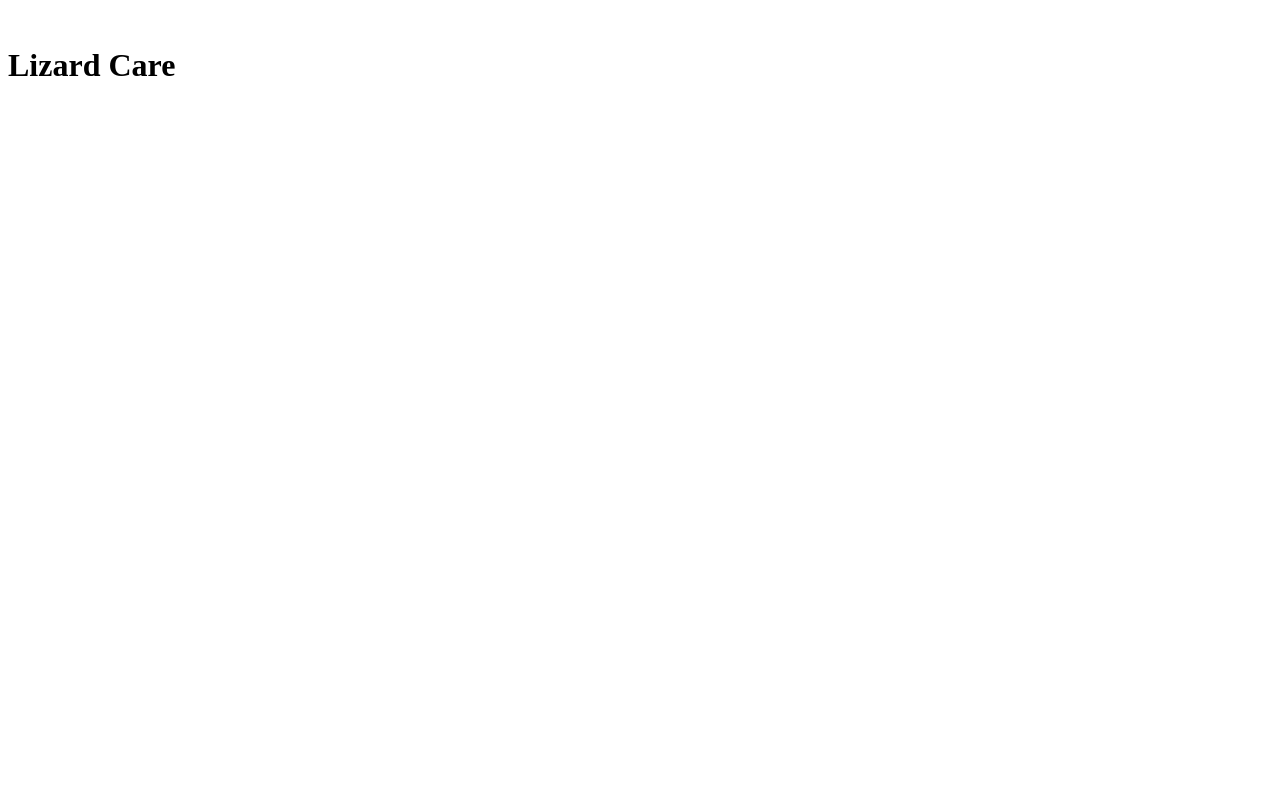
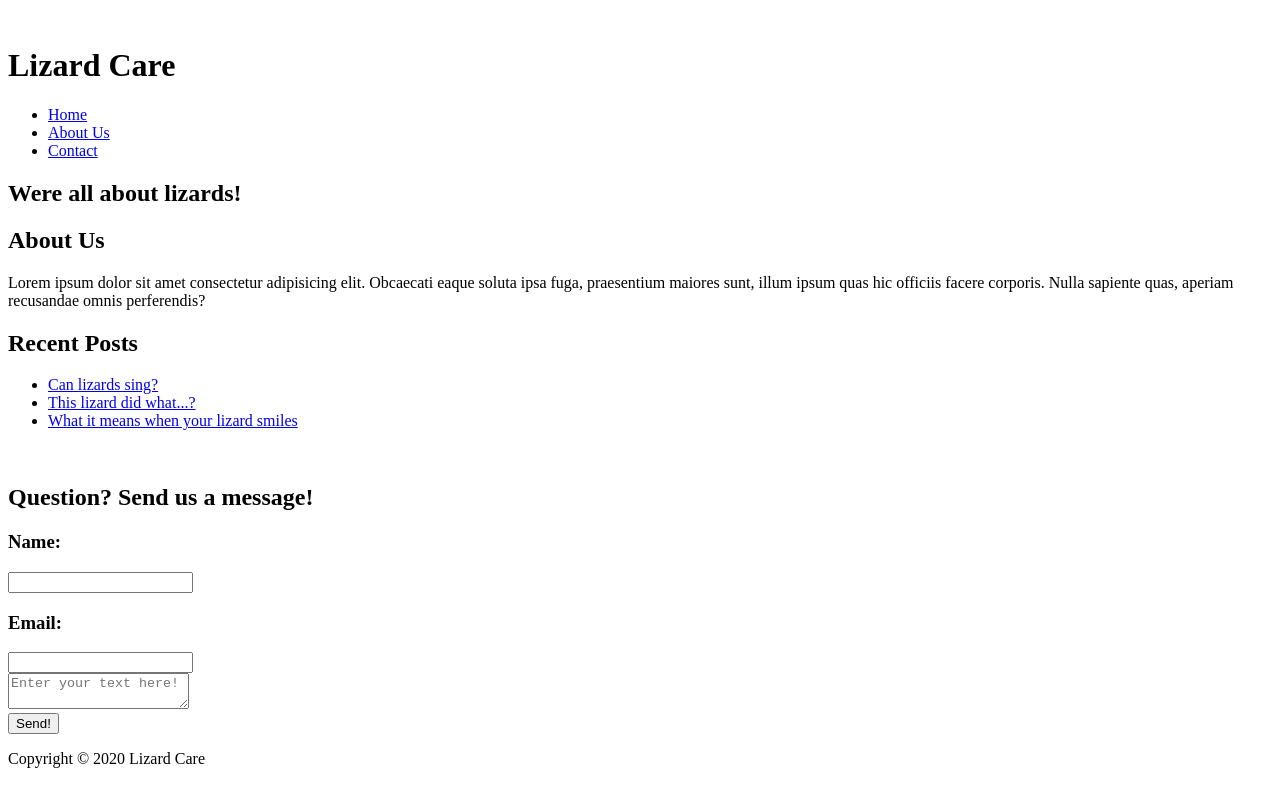
Before and after one commit to igorkaluga/lizard-care, a plain HTML site: page index.html in a window 1280 px wide. Drawn offline with Linux system fonts and the light colour scheme.

Commit message:
finished writing the index.html page

```diff
--- a/index.html
+++ b/index.html
@@ -13,5 +13,72 @@
         <h1>Lizard Care</h1>
       </div>
     </header>
+
+    <!--NAV BAR-->
+    <nav id="navbar">
+      <div class="container">
+        <ul>
+          <li><a href="#">Home</a></li>
+          <li><a href="#">About Us</a></li>
+          <li><a href="#">Contact</a></li>
+        </ul>
+      </div>
+    </nav>
+
+    <!--SHOWCASE-->
+      <section id="showcase">
+        <div class="container">
+          <h1>Were all about lizards!</h1>
+        </div>
+      </section>
+
+      <!--MAIN AND ASIDE-->
+      <div class="container">
+        <section id="main">
+          <h2>About Us</h2>
+          <p>Lorem ipsum dolor sit amet consectetur adipisicing elit. Obcaecati eaque soluta ipsa fuga, praesentium maiores sunt, illum ipsum quas hic officiis facere corporis. Nulla sapiente quas, aperiam recusandae omnis perferendis?</p>
+        </section>
+
+        <aside id="sidebar">
+          <h2>Recent Posts</h2>
+          <ul>
+            <li><a href="#">Can lizards sing?</a></li>
+            <li><a href="#">This lizard did what...?</a></li>
+            <li><a href="#">What it means when your lizard smiles</a></li>
+          </ul>
+        </aside>
+      </div>
+
+      <!--IMAGE AND FORM-->
+      <div class="container">
+        <section id="form-image">
+          <img src="">
+        </section>
+
+        <section id="message-form">
+          <h2>Question? Send us a message!</h2>
+          <form action="">
+            <div class="form-input">
+              <h3>Name: </h3>
+              <input type="text" name="name">
+            </div>
+
+            <div class="form-input">
+              <h3>Email: </h3>
+              <input type="email" name="email">
+            </div>
+
+            <div class="form-input">
+              <textarea placeholder="Enter your text here!"></textarea>
+            </div>
+
+            <input type="submit" class="button" value="Send!">
+          </form>
+        </section>
+      </div>
+
+      <footer>
+        <p>Copyright &copy; 2020 Lizard Care</p>
+      </footer>
   </body>
 </html>
```
